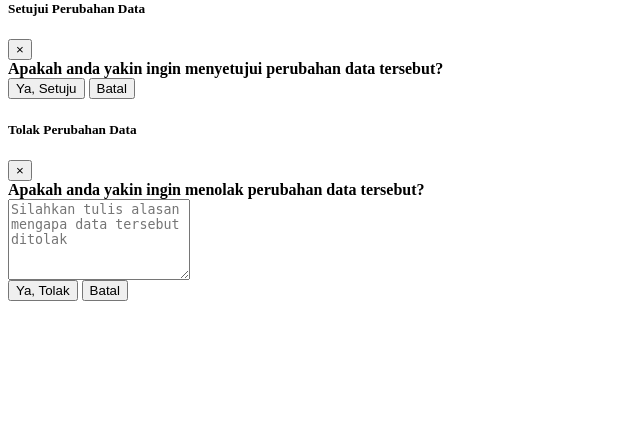
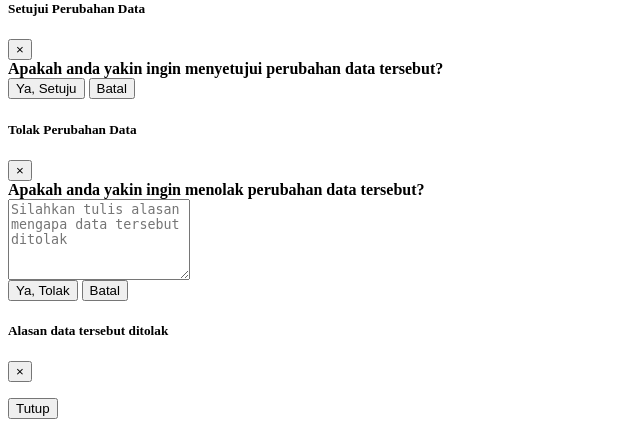
Before and after one commit to faizinkholiq/koperassi_3, a PHP site: the page made by application/views/simpanan/ajuan_ubah.php in a window 1280 px wide. Shown: the part 590-1017 px from the top of the page, without its empty margins (0-640 px from the left). Before the commit the page ends 891 px from the top, so only its background shows below. Run offline with PHP 8.4, Linux system fonts and the light colour scheme; the template is opened without the code that fills it, so the values that code supplies are empty.

Commit message:
update reason

```diff
--- a/application/models/Simpanan_model.php
+++ b/application/models/Simpanan_model.php
@@ -487,6 +487,7 @@
             'pengajuan_simpanan.status',
             'pengajuan_simpanan.balance',
             'pengajuan_simpanan.date',
+            'pengajuan_simpanan.reason',
         ])
         ->from('pengajuan_simpanan')
         ->join('person', 'person.nik = pengajuan_simpanan.person')
--- a/application/views/simpanan/ajuan_ubah.php
+++ b/application/views/simpanan/ajuan_ubah.php
@@ -210,6 +210,27 @@
     </div>
 </div>
 
+<div class="modal fade" id="reasonModal" tabindex="-1" role="dialog" aria-labelledby="reasonModalLabel" aria-hidden="true">
+    <div class="modal-dialog modal-lg" role="document">
+        <div class="modal-content">
+            <div class="modal-header">
+                <h5 class="modal-title" id="reasonModalLabel"><i class="fas fa-times mr-2"></i>Alasan data tersebut ditolak</h5>
+                <button class="close" type="button" data-dismiss="modal" aria-label="Close">
+                    <span aria-hidden="true">×</span>
+                </button>
+            </div>
+            <div class="modal-body">
+                <p id="reasonParagraph"></p>
+            </div>
+            <div class="modal-footer">
+                <input type="hidden" id="rejID" name="id" />
+                <button class="btn btn-secondary" type="button" data-dismiss="modal">Tutup</button>
+            </div>
+        </div>
+    </div>
+</div>
+
+
 <script src="<?= base_url('assets/vendor/datatables/jquery.dataTables.min.js') ?>"></script>
 <script src="<?= base_url('assets/vendor/datatables/dataTables.bootstrap4.min.js') ?>"></script>
 
@@ -273,7 +294,7 @@
                             tag = "<span class='bg-warning text-white font-weight-bold px-2 py-1 rounded'><i class='fas fa-clock'></i> Pending</span>";
                             break;
                         case "Decline":
-                            tag = "<span class='bg-danger text-white font-weight-bold px-2 py-1 rounded'><i class='fas fa-times'></i> Ditolak</span>";
+                            tag = `<span onclick='showReason("`+row.reason+`")' class='bg-danger text-white font-weight-bold px-2 py-1 rounded' style="cursor:pointer;"><i class='fas fa-times'></i> Ditolak</span>`;
                             break;
                     }
 
@@ -285,13 +306,15 @@
                 render: function (data, type, row) {
                     let btn = '-';
 
-                    if (row.status == 'Pending') {
-                        if (role == 1) {
+                    if (role == 1) {
+                        if (row.status == 'Pending') {
                             btn = `
                                 <button type="button" onclick="DoApprove(${row.id})" class="btn btn-sm btn-success" style="width: 2rem;"><i class="fas fa-check"></i></button>
                                 <button type="button" onclick="DoReject(${row.id})" class="btn btn-sm btn-danger" style="width: 2rem;"><i class="fas fa-times"></i></button>
                             `;
-                        }else{
+                        }
+                    }else{
+                        if (row.status == 'Pending' || row.status == 'Decline') {
                             btn = `
                                 <button type="button" onclick='DoEdit(`+ JSON.stringify(row) + `)' class="btn btn-sm btn-primary" style="width: 2rem;"><i class="fas fa-edit"></i></button>
                                 <button type="button" onclick="DoDelete(${row.id})" class="btn btn-sm btn-danger" style="width: 2rem;"><i class="fas fa-trash"></i></button>
@@ -351,4 +374,9 @@
         $('#rejectModal').modal('show');
     }
 
+    function showReason(reason){
+        $('#reasonParagraph').text(reason);
+        $('#reasonModal').modal('show');
+    }
+
 </script>
```
